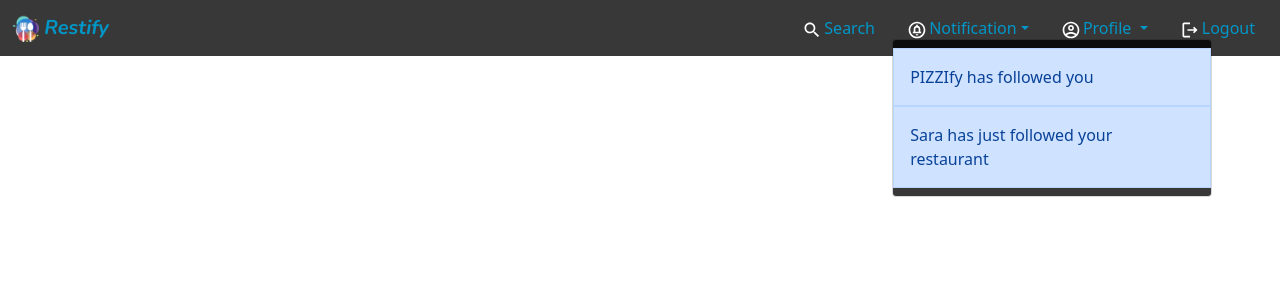
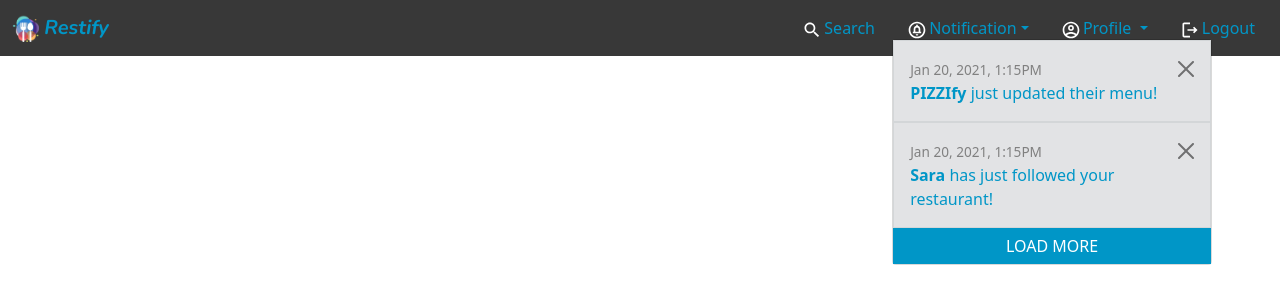
Before and after one commit to tanejavipul/RESTify, a Python web app: template P1/Templates/navbar.html in a window 1280 px wide, after a click on "Notification". Shown: the top 304 px of the page. Run offline with Jinja, Linux system fonts and the light colour scheme; the template is opened without the code that fills it, so the values that code supplies are empty.

Commit message:
navbar.css is only accessible through template folder, navbar has been update to contain notifications that can be closed and button redirect to other pages, profile has been updated with new nav bar and with transition and transform

```diff
--- a/P1/Templates/navbar.css
+++ b/P1/Templates/navbar.css
@@ -1,5 +1,5 @@
 @import url('https://fonts.googleapis.com/css2?family=Nunito:ital,wght@0,200;0,300;0,400;0,500;0,600;0,700;0,800;0,900;1,200;1,300;1,400;1,500;1,600;1,700;1,800;1,900&display=swap');@import url('global-styling.css');
-@import url('../global-styling.css');
+@import url('/P1/global-styling.css');
 
 
 /* TODO COPY THIS TO ADD NAVBAR STYLING IN YOUR HTML
@@ -13,7 +13,7 @@
 
 
 .navbar-background {
-    /* TODO CHANGE THIS IF YOU DONT WANT IT TRANSPARENT*/
+    /* FIXME CHANGE THIS IF YOU DONT WANT IT TRANSPARENT*/
     background-color: rgba(0,0,0,0.78);
 }
 
@@ -28,12 +28,13 @@
    color: white;
 }
 
+/*when click, it make the text blend in with background*/
 .navbar-logo-color:active {
-    color: var(--orange-1);
+    color: rgba(0,0,0,0);
 }
 
 .navbar-button-styling {
-    /* TODO CHANGE THIS IF YOU DONT WANT IT TRANSPARENT AND SAME COLOR AS ABOVE*/
+    /* FIXME CHANGE THIS IF YOU DONT WANT IT TRANSPARENT*/
     /*background-color: var(--background-grey);*/
     /*border-color: #0096C7;*/
     color: var(--blue-2);
@@ -43,14 +44,15 @@
     /*background-color: #0096C7;*/
     color:white;
 }
+
+/*when click, it make the text blend in with background*/
 .navbar-button-styling:active{
-    color: var(--orange-1);
+    color: rgba(0,0,0,0);
 }
 
 .navbar-button-styling:focus {
     box-shadow: none; /* gets rid of the box outline when you click on button */
 }
-
 
 .profile-avatar {
     width: 30px;
@@ -68,6 +70,7 @@
 .nav-dropdown-item:hover {
     color: var(--blue-main);
 }
+
 .nav-dropdown-item:active{
     color: white;
     background-color: #0096C7;
@@ -82,6 +85,42 @@
     border-radius: 0;
 }
 
-.dropdown-menu-noti {
-   min-width: 20em;
+.dropdown-padding {
+    padding: 0;
 }
+
+.dropdown-menu-width {
+    min-width: 20em;
+}
+
+.noti-load:hover {
+    color: #e2e3e5;
+}
+
+.noti-load:active {
+    color: var(--blue-main);
+}
+
+.notification-individual-button {
+    background-color: #e2e3e5;
+    border: none; margin: 0;
+    padding: 0;
+}
+
+.notification-individual-button:hover {
+    background-color: #e2e3e5;
+}
+
+.notification-time {
+    margin: 0;
+    color: grey;
+    font-size: .85em
+}
+
+.notification-message {
+    color: var(--blue-main);
+}
+
+.notification-message:hover {
+    color: var(--blue-1);
+}
--- a/P1/Templates/navbar.html
+++ b/P1/Templates/navbar.html
@@ -1,5 +1,5 @@
 <!DOCTYPE html>
-<html lang="en">
+<html lang="en" xmlns="http://www.w3.org/1999/html">
 <head>
     <meta charset="UTF-8">
     <title>Restify</title>
@@ -11,6 +11,9 @@
 </head>
 <body>
 
+<!--NOTE: CLICKING BUTTON WILL RESULT IN 404 NOT FOUND ISSUE IF THIS DOCUMENT IS EXECUTE-->
+<!--BUT ONCE YOU IMPORT THE NAV BAR CODE IN YOUR HTML FILE AND AS LONG AS THE HTML IS IN P1 FOLDER IT SHOULD WORK-->
+<!--OTHERWISE href VALUES NEED TO BE ADJUSTED-->
 
 <!--TAKEN FROM BOOTSTRAP DOC https://getbootstrap.com/docs/4.0/components/navbar/   -->
 <!--COPY FROM HERE  -->
@@ -18,25 +21,35 @@
     <div class="container-fluid">
         <a class="navbar-brand navbar-logo-color" href="#">
 
-            <img src="../Images/restaurant-logo.png" alt="" height="28" class="d-inline-block align-text-top">
+            <img src="/P1/Images/restaurant-logo.png" alt="" height="28" class="d-inline-block align-text-top">
             Restify
         </a>
         <div class="ms-auto">
-            <button class="btn  navbar-button-styling" type="button"><img src="../Images/Icons/search.svg" alt="search"/>Search</button>
+            <a href="#"><button class="btn  navbar-button-styling" type="button"><img src="/P1/Images/Icons/search.svg" alt="search"/>Search</button></a>
 
 
             <div class="dropdown navbar-dropdown w-100" >
                 <button class="btn  navbar-button-styling dropdown-toggle" type="button" id="dropdownNotificationsButton"
-                        data-bs-toggle="dropdown" aria-expanded="false"><img src="../Images/Icons/circle_notifications.svg" alt="notifications">Notification</button>
+                        data-bs-toggle="dropdown" aria-expanded="false"><img src="/P1/Images/Icons/circle_notifications.svg" alt="notifications">Notification</button>
+                <ul class="dropdown-menu dropdown-menu-width dropdown-padding navbar-background" aria-labelledby="dropdownNotificationsButton">
 
-                <ul class="dropdown-menu dropdown-menu-noti navbar-background" aria-labelledby="dropdownNotificationsButton">
-                    <div class="alert alert-primary" role="alert">
-                        PIZZIfy has followed you
-                    </div>
-                    <div class="alert alert-primary" role="alert">
-                        Sara has just followed your restaurant
+                    <div class="alert alert-secondary alert-dismissible fade show" style="color: #0096C7"  role="alert">
+                        <button class="list-group-item list-group-item-action notification-individual-button">
+                            <span class="notification-time">Jan 20, 2021, 1:15PM</span>
+                        <div class="notification-message"><strong>PIZZIfy</strong> just updated their menu!</div></button>
+                        <button type="button" class="btn-close" data-bs-dismiss="alert" aria-label="Close Notification"></button>
                     </div>
 
+                    <div class="alert alert-secondary alert-dismissible fade show" style="color: #0096C7"  role="alert">
+                        <button class="list-group-item list-group-item-action notification-individual-button">
+                            <span class="notification-time">Jan 20, 2021, 1:15PM</span>
+                            <div class="notification-message"><strong>Sara</strong> has just followed your restaurant!</div></button>
+                        <button type="button" class="btn-close" data-bs-dismiss="alert" aria-label="Close Notification"></button>
+                    </div>
+
+                    <div class="d-grid gap-2">
+                        <button class="noti-load btn btn-primary shadow-none" style="background-color: #0096C7;border: none; border-radius: 0"type="button">LOAD MORE</button>
+                    </div>
                 </ul>
             </div>
 
@@ -45,21 +58,20 @@
 
 <!--            PROFILE DROPDOWN-->
             <div class="dropdown navbar-dropdown" >
-                <button class="btn  navbar-button-styling dropdown-toggle" type="button" id="dropdownProfileutton"
-                        data-bs-toggle="dropdown" aria-expanded="false"><img src="../Images/Icons/profile.svg"
+                <button class="btn  navbar-button-styling dropdown-toggle " type="button" id="dropdownprofilebutton"
+                        data-bs-toggle="dropdown" aria-expanded="false"><img src="/P1/Images/Icons/profile.svg"
                                                                              alt="profile"/>Profile
                 </button>
-                <ul class="dropdown-menu navbar-background" aria-labelledby="dropdownProfileutton">
-                    <li><a class="dropdown-item nav-dropdown-item"><img src="../Images/avatar.png"
+                <ul class="dropdown-menu navbar-background dropdown-padding" aria-labelledby="dropdownprofilebutton">
+                    <li><a href="profile.html" class="dropdown-item nav-dropdown-item"><img src="/P1/Images/avatar.png"
                                                                         class="profile-avatar" alt="...">FULL NAME</a>
                     </li>
-                    <li><a class="dropdown-item nav-dropdown-item" href="#">EDIT PROFILE</a></li>
+                    <li><a href="profile.html" class="dropdown-item nav-dropdown-item text-center" href="#">EDIT PROFILE</a></li>
                 </ul>
             </div>
 
 
-
-            <button class="btn  navbar-button-styling" type="button"><img src="../Images/Icons/logout.svg" alt="logout"/>Logout</button>
+            <a href="login.html"><button class="btn  navbar-button-styling" type="button"><img src="/P1/Images/Icons/logout.svg" alt="logout"/>Logout</button> </a>
 
         </div>
     </div>
```
Also changed, not shown: P1/navbar.css (deleted, +0 -51 lines), P1/profile.css (+8 -5 lines), P1/profile.html (+27 -20 lines).
